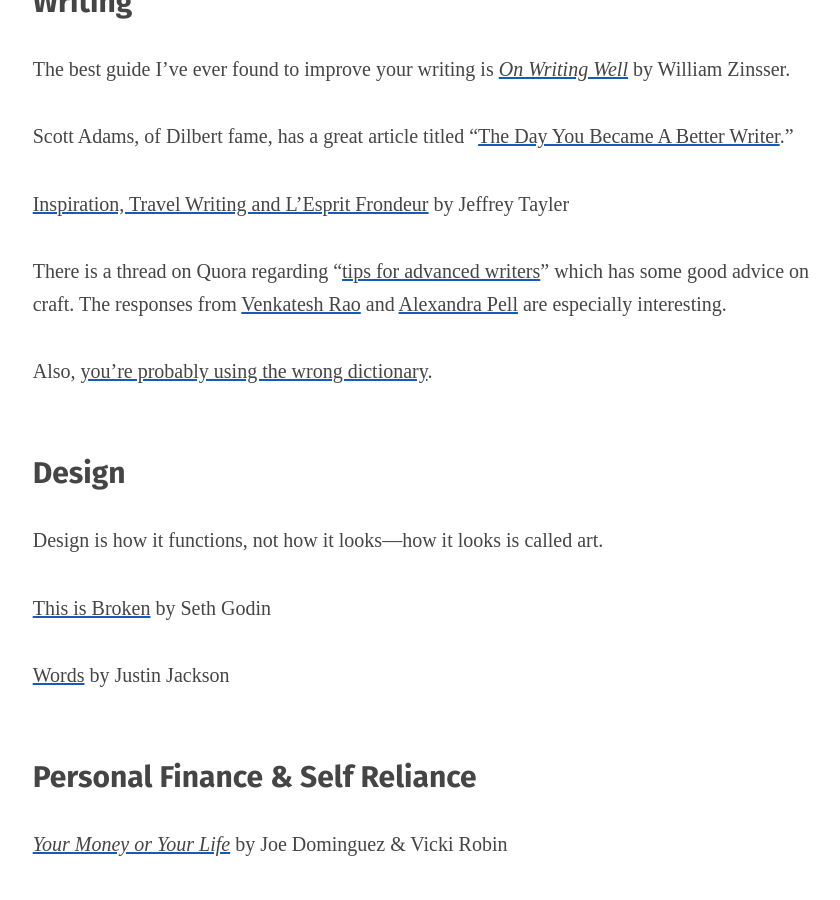
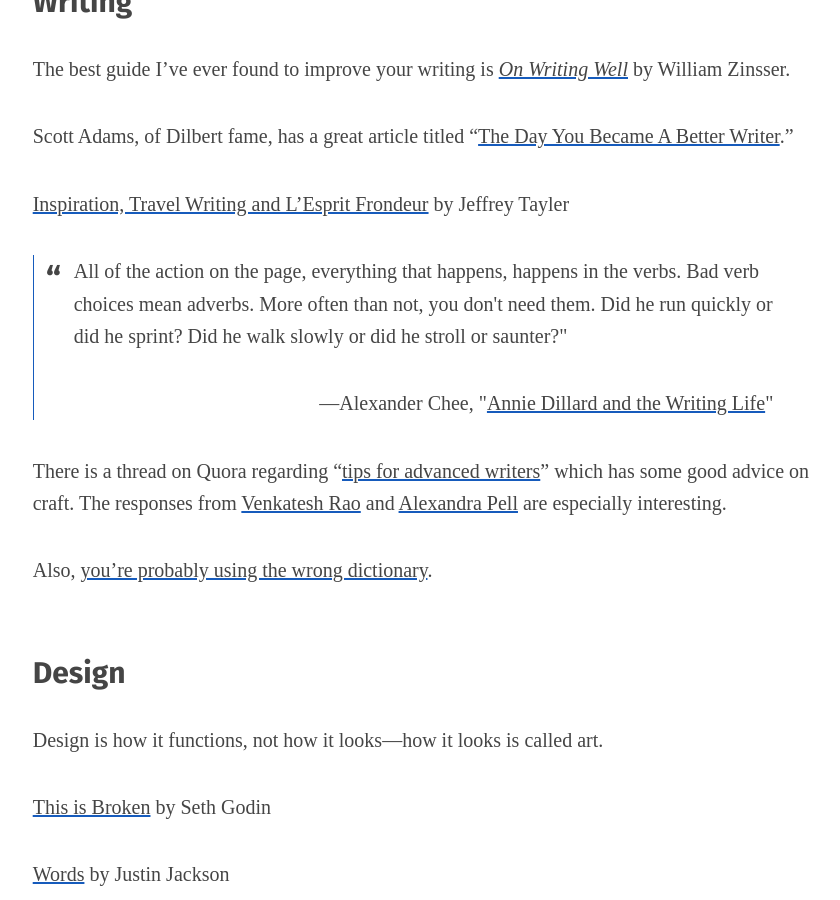
Before and after one commit to bradonomics/bradonomics.com, a Jekyll site: the page built from _pages/canon.md, in a window 1280 px wide and 900 px high, scrolled down 780 px. Shown: the whole window, without its empty margins (217-1057 px from the left). Built offline with Jekyll 4.4.1, drawn with Linux system fonts in a browser that asks for light colours.

Commit message:
Add quote and article link to canon

```diff
--- a/_pages/canon.md
+++ b/_pages/canon.md
@@ -24,6 +24,11 @@
 Scott Adams, of Dilbert fame, has a great article titled "[The Day You Became A Better Writer](http://dilbertblog.typepad.com/the_dilbert_blog/2007/06/the_day_you_bec.html)."
 
 [Inspiration, Travel Writing and L'Esprit Frondeur](http://www.worldhum.com/features/speakers-corner/inspiration-travel-writing-and-lesprit-frondeur-20100216/) by Jeffrey Tayler
+
+<blockquote>
+  <p>All of the action on the page, everything that happens, happens in the verbs. Bad verb choices mean adverbs. More often than not, you don't need them. Did he run quickly or did he sprint? Did he walk slowly or did he stroll or saunter?"</p>
+  <p class="cite">—Alexander Chee, "<a href="https://themorningnews.org/article/annie-dillard-and-the-writing-life">Annie Dillard and the Writing Life</a>"</p>
+</blockquote>
 
 There is a thread on Quora regarding "[tips for advanced writers](https://www.quora.com/What-are-some-tips-for-advanced-writers-How-do-you-push-your-writing-into-excellency-territory)" which has some good advice on craft. The responses from [Venkatesh Rao](https://www.quora.com/What-are-some-tips-for-advanced-writers-How-do-you-push-your-writing-into-excellency-territory/answer/Venkatesh-Rao) and [Alexandra Pell](https://www.quora.com/What-are-some-tips-for-advanced-writers-How-do-you-push-your-writing-into-excellency-territory/answer/Alexandra-Pell) are especially interesting.
 
```
